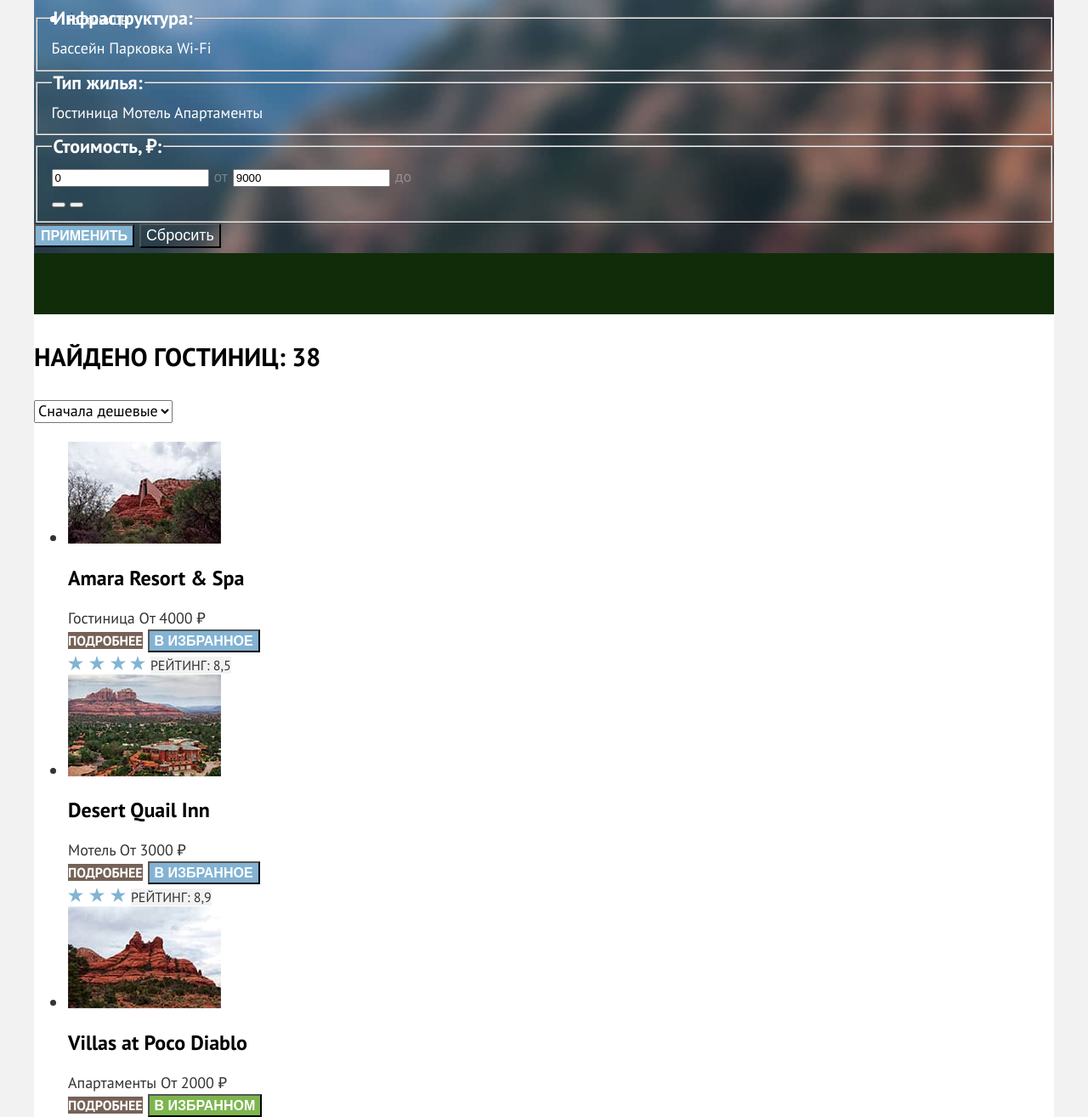
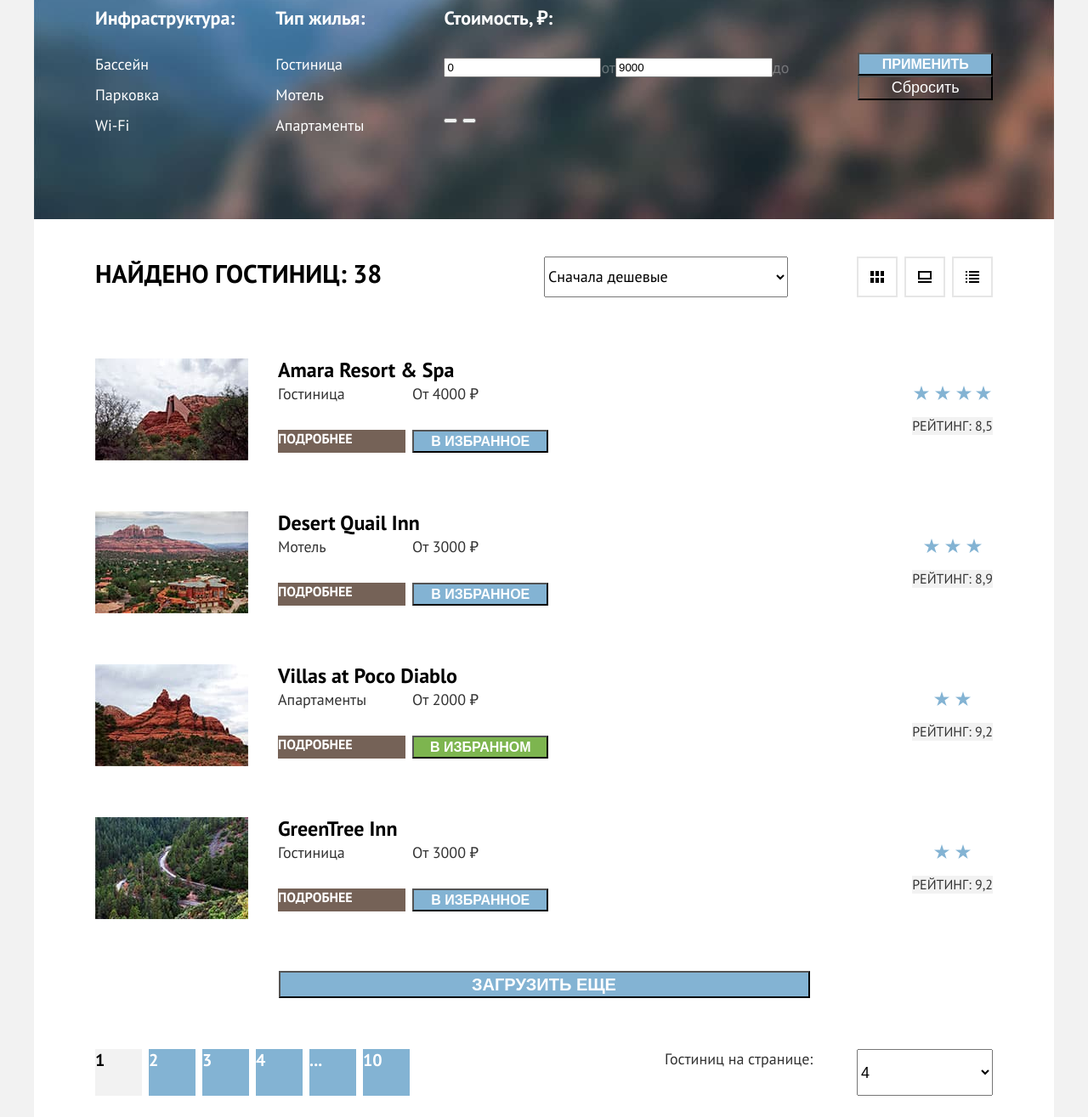
Before and after one commit to AnastasiaRakh3/1110353-sedona-32, a plain HTML site: page hotels.html in a window 1280 px wide. Shown: the part 220-1535 px from the top of the page at 85% size. Drawn offline with Linux system fonts and the light colour scheme.

Commit message:
Create Flex Layouts in inner page

```diff
--- a/css/style.css
+++ b/css/style.css
@@ -17,14 +17,12 @@
 }
 
 /* Global  */
-/* Flex */
 
 html {
   height: 100%;
 }
 
 body {
-  width: 1280px;
   min-height: 100%;
   margin: 0 auto;
   font-family: "PT Sans", sans-serif;
@@ -40,7 +38,7 @@ body {
   flex-direction: column;
   width: 1200px;
   min-height: 100%;
-  margin: 0 40px;
+  margin: 0 auto;
   background-color: #ffffff;
 }
 
@@ -154,6 +152,10 @@ body {
 
 /* main */
 
+.main-index {
+  flex-shrink: 1;
+}
+
 .welcome {
   padding-top: 51px;
   padding-bottom: 82px;
@@ -179,9 +181,8 @@ body {
 }
 
 .advantages-title {
-  margin-top: 0;
-  margin-bottom: 23px;
-  padding: 0 44px;
+  width: 720px;
+  margin: 0 auto 23px;
   font-size: 30px;
   line-height: 36px;
   font-weight: 700;
@@ -190,8 +191,8 @@ body {
 }
 
 .advantages-intro {
-  margin: 0;
-  padding: 0 30px;
+  width: 720px;
+  margin: 0 auto;
   line-height: 36px;
 }
 
@@ -212,18 +213,20 @@ body {
 
 .advantages-card,
 .details-item {
+  display: flex;
+  flex-direction: column;
+  align-items: center;
   width: 400px;
   min-height: 384px;
   box-sizing: border-box;
 }
 
 .advantages-card {
-  padding: 97px 75px 20px;
+  padding: 98px 0 77px;
 }
 
 .advantages-lifestyle .advantages-card,
 .advantages-bridge .advantages-card {
-  padding: 98px 90px 20px;
   background-color: #83b3d3;
   color: #ffffff;
 }
@@ -231,7 +234,7 @@ body {
 .advantages-item-title,
 .details-title {
   width: 160px;
-  margin: 0 auto;
+  margin: 0;
   font-size: 22px;
   line-height: 28px;
   font-weight: 700;
@@ -256,7 +259,13 @@ body {
 }
 
 .advantages-description {
+  width: 250px;
   margin: 0;
+}
+
+.advantages-lifestyle .advantages-description,
+.advantages-bridge .advantages-description {
+  width: 220px;
 }
 
 .details-list {
@@ -266,7 +275,7 @@ body {
 }
 
 .details-item {
-  padding: 184px 75px 20px;
+  padding: 184px 0 79px;
   background-color: #f0f6fa;
 }
 
@@ -310,6 +319,7 @@ body {
 }
 
 .details-text {
+  width: 250px;
   margin: 0;
 }
 
@@ -325,10 +335,14 @@ body {
 /* search */
 
 .search {
-  padding: 91px 240px;
+  display: flex;
+  flex-direction: column;
+  align-items: center;
+  padding: 91px 0;
 }
 
 .search-title {
+  width: 720px;
   margin-top: 0;
   margin-bottom: 15px;
   font-size: 30px;
@@ -339,13 +353,14 @@ body {
 }
 
 .search-description {
+  width: 720px;
   margin-top: 0;
   margin-bottom: 73px;
 }
 
 .search-link {
   display: block;
-  width: 578px;
+  min-width: 575px;
   font-size: 20px;
   line-height: 36px;
   font-weight: 700;
@@ -360,7 +375,10 @@ body {
 /* subscription */
 
 .subscription {
-  padding: 84px 200px 93px;
+  display: flex;
+  flex-direction: column;
+  align-items: center;
+  padding: 94px 0 93px;
 
   background-image: url("../img/background-blur1.jpg");
   background-color: #102c09;
@@ -470,7 +488,11 @@ body {
 /* hotels.html */
 
 .main-header {
-  min-height: 480px;
+  display: flex;
+  flex-direction: column;
+  align-items: center;
+  min-height: 348px;
+  padding: 30px 0;
 
   color: #ffffff;
   background-image: url("../img/background-blur2.jpg");
@@ -480,11 +502,22 @@ body {
 }
 
 .main-header-title {
+  width: 1056px;
+  margin-top: 0;
+  margin-bottom: 5px;
   font-size: 60px;
   line-height: 78px;
 }
 
 /* breadcrumbs */
+
+.breadcrumbs {
+  width: 1056px;
+  margin: 0;
+  margin-bottom: 45px;
+  padding: 0;
+  list-style: none;
+}
 
 .breadcrumbs-list::before {
   content: "";
@@ -515,20 +548,81 @@ body {
 
 /* filter-hotels */
 
+.filter-hotels {
+  width: 1056px;
+}
+
+.filter-form {
+  display: flex;
+}
+
+.filter-item {
+  margin: 0;
+  padding: 0;
+  border: none;
+}
+
+.facilities {
+  display: flex;
+  flex-direction: column;
+  width: 200px;
+  margin-right: 14px;
+}
+
+.housing-type {
+  display: flex;
+  flex-direction: column;
+  width: 200px;
+  margin-right: auto;
+}
+
 .filter-legend {
+  padding: 0;
   font-weight: 700;
+}
+
+.facilities .filter-legend,
+.housing-type .filter-legend {
+  margin-bottom: 30px;
 }
 
 .facilities-label,
 .housing-type-label {
   font-size: 18px;
   line-height: 23px;
+  margin-bottom: 13px;
+}
+
+.price {
+  width: 287px;
+  margin-right: 81px;
+}
+
+.price .filter-legend {
+  margin-bottom: 34px;
+}
+
+.price-fields {
+  display: flex;
+  margin-bottom: 30px;
+}
+
+.price-fields-min,
+.price-fields-max {
+  display: flex;
 }
 
 .price-fields-text {
   font-size: 18px;
   line-height: 23px;
   opacity: 0.3;
+}
+
+.form-buttons {
+  display: flex;
+  flex-direction: column;
+  justify-content: center;
+  width: 160px;
 }
 
 .form-button {
@@ -551,7 +645,21 @@ body {
 
 /* hotels */
 
+.hotels {
+  width: 1056px;
+  margin: 0 auto;
+}
+
+.hotels-header {
+  display: flex;
+  justify-content: space-between;
+  margin-top: 44px;
+  margin-bottom: 42px;
+}
+
 .hotels-search-results {
+  width: 447px;
+  margin: 0;
   font-size: 30px;
   line-height: 39px;
   font-weight: 700;
@@ -560,24 +668,205 @@ body {
 }
 
 .hotels-sorting {
+  width: 287px;
   font-family: "PT Sans", sans-serif;
   font-size: 18px;
   line-height: 23px;
 }
 
+.view {
+  display: flex;
+  justify-content: space-between;
+  width: 160px;
+}
+
+.view-label {
+  width: 44px;
+  height: 44px;
+  border: 2px solid #e6e6e6;
+}
+
 .view-label-tile {
   background-image: url("../img/icons/view-tile.svg");
   background-repeat: no-repeat;
+  background-position: center;
 }
 
 .view-label-slide {
   background-image: url("../img/icons/view-slide.svg");
   background-repeat: no-repeat;
+  background-position: center;
 }
 
 .view-label-row {
   background-image: url("../img/icons/view-row.svg");
   background-repeat: no-repeat;
+  background-position: center;
+}
+
+/* hotels-list */
+
+.hotels-list {
+  margin: 0;
+  padding: 0;
+  list-style: none;
+}
+
+.hotels-item {
+  display: flex;
+  padding: 28px 0 30px;
+}
+
+.hotels-photo {
+  margin-top: 2px;
+  margin-right: 35px;
+}
+
+.hotels-description {
+  width: 318px;
+}
+
+.hotels-title {
+  margin-top: 0;
+  margin-bottom: 1px;
+  font-size: 24px;
+  line-height: 31px;
+  color: #000000;
+}
+
+.hotels-details {
+  display: flex;
+  margin-bottom: 31px;
+  font-size: 18px;
+  line-height: 23px;
+}
+
+.hotels-type {
+  width: 138px;
+  padding-right: 20px;
+}
+
+.hotels-price {
+  width: 140px;
+  padding-right: 20px;
+}
+
+.hotels-buttons {
+  display: flex;
+}
+
+.hotels-button {
+  font-size: 16px;
+  line-height: 21px;
+  font-weight: 700;
+  color: #ffffff;
+  text-transform: uppercase;
+}
+
+.hotels-more {
+  width: 151px;
+  margin-right: 8px;
+  text-decoration: none;
+  background-color: #756257;
+}
+
+.hotels-favorites-add {
+  width: 160px;
+  background-color: #83b3d3;
+}
+
+.hotels-favorites-added {
+  background-color: #7db54f;
+}
+
+.hotels-rating {
+  display: flex;
+  flex-direction: column;
+  align-items: center;
+  padding: 34px 0 30px;
+  margin-left: auto;
+}
+
+.hotels-rating-stars {
+  margin-bottom: auto;
+}
+
+.hotels-rating-score {
+  font-size: 16px;
+  line-height: 21px;
+  text-transform: uppercase;
+  background-color: #f2f2f2;
+}
+
+.hotels-show-more-wrapper {
+  padding: 31px 0 30px;
+}
+
+.hotels-show-more {
+  display: block;
+  width: 625px;
+  margin: 0 auto;
+  font-size: 20px;
+  line-height: 26px;
+  font-weight: 700;
+  color: #ffffff;
+  text-transform: uppercase;
+  background-color: #83b3d3;
+}
+
+.pagination {
+  display: flex;
+  justify-content: space-between;
+  padding-top: 30px;
+}
+
+.pagination-list {
+  display: flex;
+  margin: 0;
+  padding: 0;
+  list-style: none;
+}
+
+.pagination-item {
+  margin-right: 8px;
+}
+
+.pagination-link {
+  display: block;
+  width: 55px;
+  height: 55px;
+  font-size: 20px;
+  line-height: 26px;
+  font-weight: 700;
+  color: #ffffff;
+  text-transform: uppercase;
+  text-decoration: none;
+  background-color: #83b3d3;
+}
+
+.pagination-disabled {
+  color: #000000;
+  background-color: #f2f2f2;
+}
+
+.quantity {
+  display: flex;
+  justify-content: space-between;
+  width: 386px;
+}
+
+.quantity-label,
+.quantity-filter {
+  font-size: 18px;
+  line-height: 23px;
+}
+
+.quantity-label {
+  padding-right: 20px;
+}
+
+.quantity-filter {
+  width: 160px;
 }
 
 .body-hotels .subscription {
@@ -592,72 +881,3 @@ body {
 .body-hotels .subscription-description {
   color: #333333;
 }
-
-.hotels-title {
-  font-size: 24px;
-  line-height: 31px;
-  color: #000000;
-}
-
-.hotels-details {
-  font-size: 18px;
-  line-height: 23px;
-}
-
-.hotels-button {
-  font-size: 16px;
-  line-height: 21px;
-  font-weight: 700;
-  color: #ffffff;
-  text-transform: uppercase;
-}
-
-.hotels-more {
-  text-decoration: none;
-  background-color: #756257;
-}
-
-.hotels-favorites-add {
-  background-color: #83b3d3;
-}
-
-.hotels-favorites-added {
-  background-color: #7db54f;
-}
-
-.hotels-rating-score {
-  font-size: 16px;
-  line-height: 21px;
-  text-transform: uppercase;
-  background-color: #f2f2f2;
-}
-
-.hotels-show-more {
-  font-size: 20px;
-  line-height: 26px;
-  font-weight: 700;
-  color: #ffffff;
-  text-transform: uppercase;
-  background-color: #83b3d3;
-}
-
-.pagination-link {
-  font-size: 20px;
-  line-height: 26px;
-  font-weight: 700;
-  color: #ffffff;
-  text-transform: uppercase;
-  text-decoration: none;
-  background-color: #83b3d3;
-}
-
-.pagination-disabled {
-  color: #000000;
-  background-color: #f2f2f2;
-}
-
-.quantity-label,
-.quantity-filter {
-  font-size: 18px;
-  line-height: 23px;
-}
--- a/hotels.html
+++ b/hotels.html
@@ -62,7 +62,7 @@
           </ul>
           <section class="filter-hotels">
             <h2 class="visually-hidden">Фильтры для поиска гостиниц</h2>
-            <form class="filter" action="https://echo.htmlacademy.ru/" method="post">
+            <form class="filter-form" action="https://echo.htmlacademy.ru/" method="post">
               <fieldset class="filter-item facilities">
                 <legend class="filter-legend">Инфраструктура:</legend>
                 <label class="facilities-label">
@@ -118,8 +118,10 @@
                   </button>
                 </div>
               </fieldset>
-              <button class="form-button form-button-submit" type="submit">Применить</button>
-              <button class="form-button form-button-reset" type="reset">Сбросить</button>
+              <div class="form-buttons">
+                <button class="form-button form-button-submit" type="submit">Применить</button>
+                <button class="form-button form-button-reset" type="reset">Сбросить</button>
+              </div>
             </form>
           </section>
         </header>
@@ -262,7 +264,7 @@
             Только полезная информация и никакого спама, честное бойскаутское!
           </p>
           <form class="subscription-form" action="https://echo.htmlacademy.ru/" method="post">
-            <p class="subscription-wrap">
+            <p class="subscription-field-wrap">
               <label class="visually-hidden" for="subscription-email">Электронная почта</label>
               <input class="subscription-field" type="email" id="subscription-email" name="subscription-email"
                 placeholder="Ваш e-mail" required>
```
